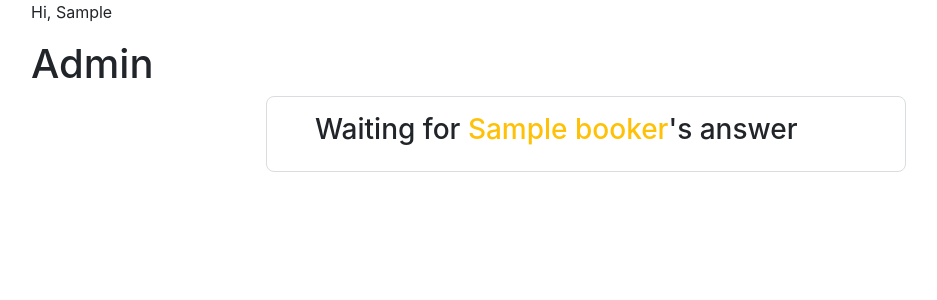
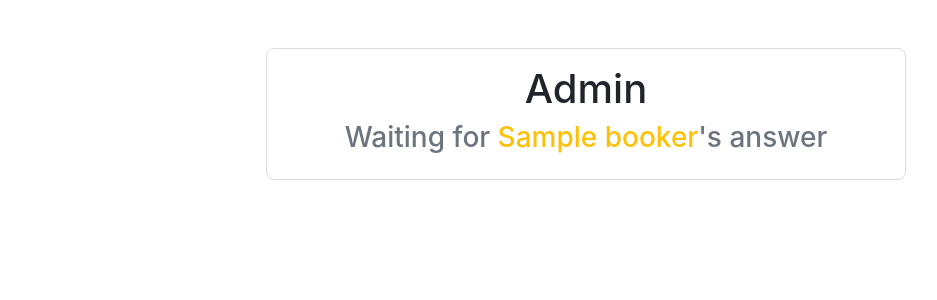
Before and after one commit to Stefano333/IronQuiz, a Flask app: template Iron_Quiz/templates/admin.html in a window 1280 px wide. Shown: the top 300 px of the page, without its empty margins (54-991 px from the left). Run offline with Flask 2, Linux system fonts and the light colour scheme; tables that the repository leaves empty or names only in its code hold one stand-in row (values such as "Sample post"); the template is opened without the code that fills it: values that come from a table or form of the project are taken from there, most other values are stand-ins (such as "Sample title", 1, 10 or a date in 2020); some libraries are stand-ins or nearby versions.

Commit message:
look improved

```diff
--- a/Iron_Quiz/static/style.css
+++ b/Iron_Quiz/static/style.css
@@ -3,7 +3,12 @@ body {
 }
 
 label {
-    color: #495057
+    color: #6c757d;
+}
+
+p.h1, p.h2, p.h3, p.h4, p.h5 {
+    text-align: center;
+    color: #6c757d !important
 }
 
 #main-wrapper {
--- a/Iron_Quiz/templates/admin.html
+++ b/Iron_Quiz/templates/admin.html
@@ -1,8 +1,9 @@
 {% extends "base.html" %}
 {% block title %}Admin{% endblock %}
 {% block user %}{{data.logged_user}}{% endblock %}
+
+
 {% block head %}Admin{% endblock %}
-
 {% block content %}
 {% if data.status == quiz_status_list.NO_QUESTION %}
 <form id="question-form" method="post">
@@ -42,37 +43,38 @@
 </form>
 
 {% elif data.status == quiz_status_list.USER_CAN_BOOK %}
-<h3>Waiting for users bookings</h3>
+<p class="h3">Waiting for users bookings</p>
 {% elif data.status == quiz_status_list.USER_WAITING_ALLOWANCE_TO_ANSWER %}
 <div class="row justify-content-center">
-    <p><span>Answer have been booked by </span><span
-            class="text-warning font-weight-bold">{{ data.current_booking.booker }}</span></p>
+    <p class="h3"><span class="h3">Answer have been booked by </span><span
+            class="text-warning">{{ data.current_booking.booker }}</span></p>
 </div>
 <form id="allow-answer-form" class="row justify-content-center" method="POST"
     action="/admin/allow_answer/{{ data.current_booking.id }}">
-    <input id="submit-allow-answer" class="btn btn-primary col-lg-4 col-xs" name="allow_answer" type="submit"
+    <input id="submit-allow-answer" class="btn btn-primary col-lg-4 col-xs mt-3" name="allow_answer" type="submit"
         value="Allow him to answer!">
 </form>
 <!-- </div>
 </div> -->
 {% elif data.status == quiz_status_list.USER_WAITING_VALIDATION %}
-<h1 class="text-center font-weight-bold h1">{{ data.current_question.question }}?</h1>
-<h3 class="text-center"><span class="h5 text-muted">right answer:</span>
+<p class="h2">{{ data.current_question.question }}?</p>
+<p class="h3">
+    <span class="h6 text-muted">right answer:</span>
     <span>{{ data.current_question.right_answer }}</span>
-</h3>
-<h3 class="text-center mb-5"><span class="h5 text-muted">player's answer: </span>
+</p>
+<p class="h3 mb-5"><span class="h6 text-muted">player's answer: </span>
     <span>{{ data.current_booking.answer }}</span>
-</h3>
+</p>
 <form id="validate-answer-form" class="mx-0 px-0 mt-4 justify-content-center row" method="POST"
     action="/admin/validate_answer/{{ data.current_booking.id }}">
     <input id="right-answer" class="btn btn-success col" name="answer" type="submit" value="right">
     <input id="wrong-answer" class="btn btn-danger col" name="answer" type="submit" value="wrong">
 </form>
 {% else %}
-<h3>Waiting for <span class="text-warning">{{ data.current_booking.booker }}</span>'s answer</h3>
-{% endif %}
-<!-- <div class="row">
+<p class="h3">Waiting for <span class="h3 text-warning">{{ data.current_booking.booker }}</span>'s answer</h3>
+    {% endif %}
+    <!-- <div class="row">
     <div class="col">{{data.status}}</div>
 </div> -->
 
-{% endblock %}
+    {% endblock %}
--- a/Iron_Quiz/templates/base.html
+++ b/Iron_Quiz/templates/base.html
@@ -15,12 +15,12 @@
 </head>
 
 <body>
-    <div class="container">
-        <p>Hi, </span><span id="username">{% block user %}{% endblock %}</p>
+    <div class="container mt-5">
+        <!-- <p>Hi, </span><span id="username">{% block user %}{% endblock %}</p> -->
         <section class="content">
-            <h1>{% block head %}{% endblock %}</h1>
             <!-- <div class="row"> -->
-            <div id="main-wrapper" class="py-3 px-5 mx-auto">
+            <div id="main-wrapper" class="p-3 mx-auto">
+                <h1 class="text-center">{% block head %}{% endblock %}</h1>
                 {% block content %}{% endblock %}
             </div>
             <!-- </div> -->
```
Also changed, not shown: Iron_Quiz/templates/quiz.html (+5 -5 lines).
